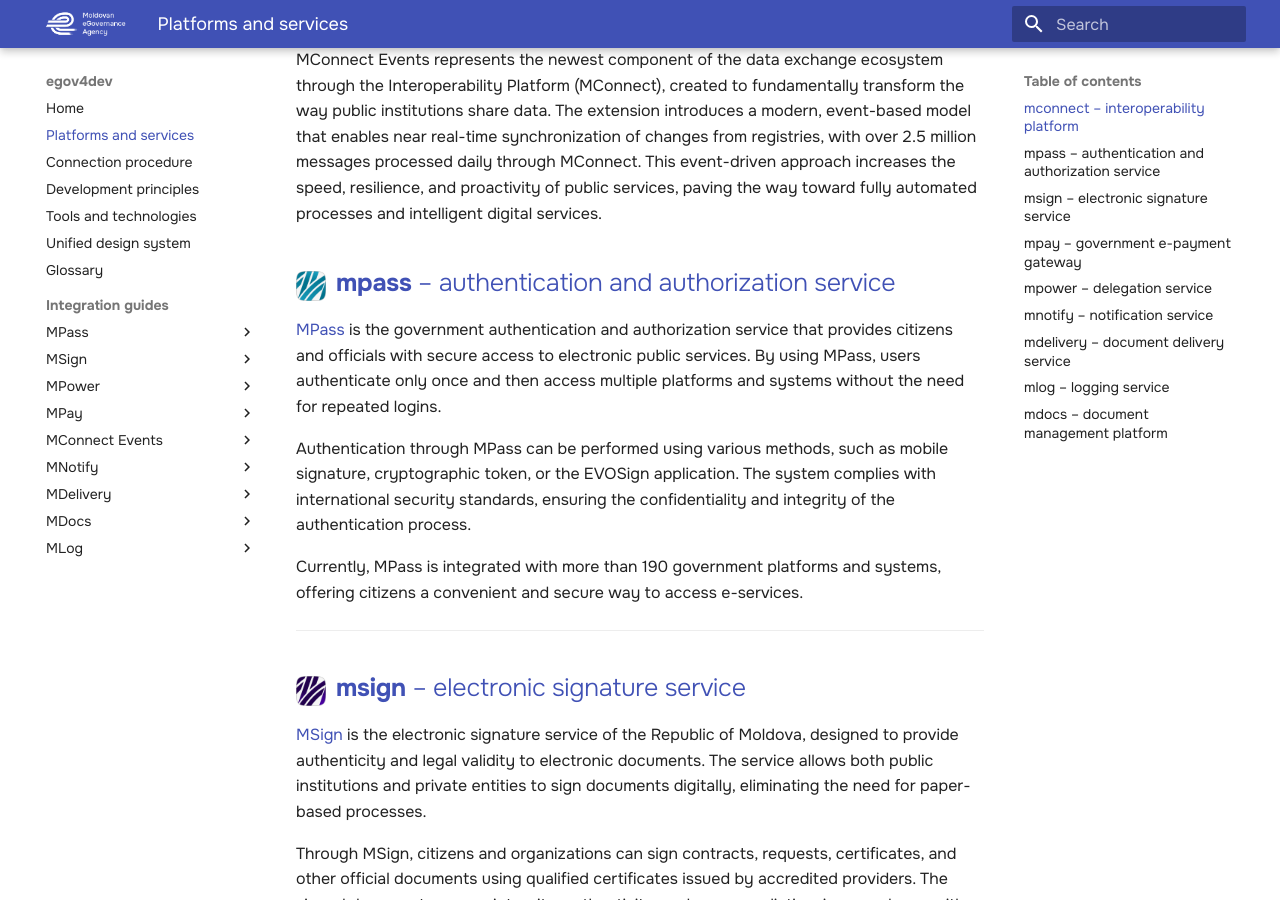
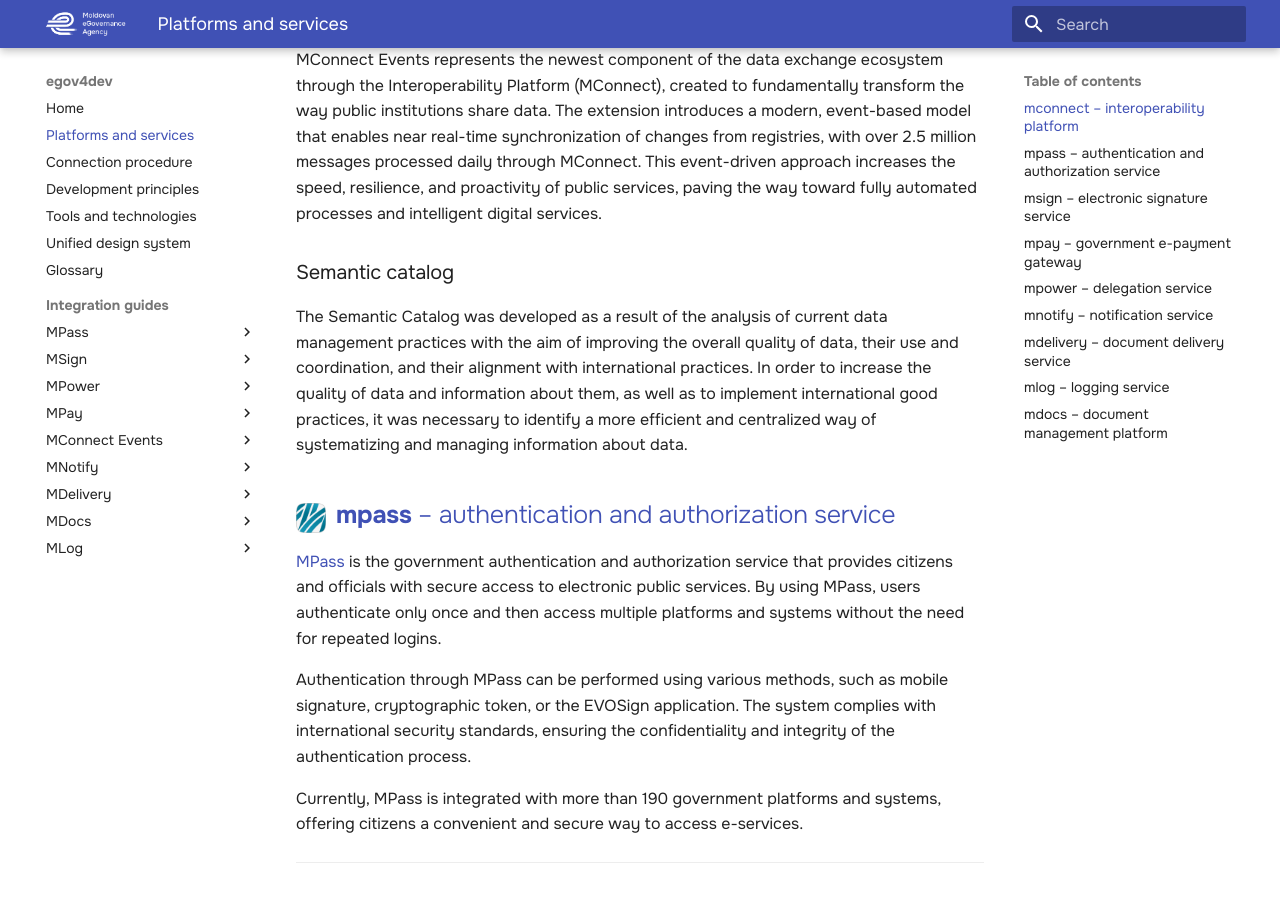
Before and after one commit to egov-moldova/egov4dev, an MkDocs documentation site: the page built from docs/platforms/services.md, in a window 1280 px wide and 900 px high, scrolled down 1240 px. Built offline with MkDocs 1.6.1 and Material for MkDocs 9.7.7, drawn with Linux system fonts in a browser that asks for light colours.

Commit message:
Update services.md

```diff
--- a/docs/platforms/services.md
+++ b/docs/platforms/services.md
@@ -14,6 +14,10 @@
 ### mconnect events
 
 MConnect Events represents the newest component of the data exchange ecosystem through the Interoperability Platform (MConnect), created to fundamentally transform the way public institutions share data. The extension introduces a modern, event-based model that enables near real-time synchronization of changes from registries, with over 2.5 million messages processed daily through MConnect. This event-driven approach increases the speed, resilience, and proactivity of public services, paving the way toward fully automated processes and intelligent digital services.
+
+### Semantic catalog
+
+The Semantic Catalog was developed as a result of the analysis of current data management practices with the aim of improving the overall quality of data, their use and coordination, and their alignment with international practices. In order to increase the quality of data and information about them, as well as to implement international good practices, it was necessary to identify a more efficient and centralized way of systematizing and managing information about data.
 
 ## <img src="../../assets/logos/mpass-logo.png" alt="mpass logo" width="30" align="left" style="margin: 5px 10px 0 0;"/> **mpass** – authentication and authorization service
 
```
